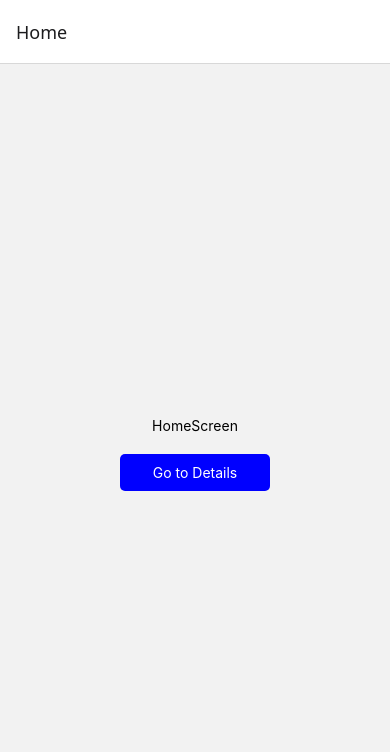
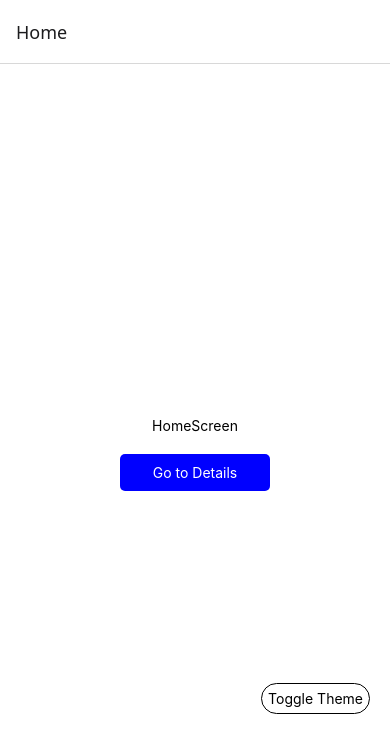
Before and after one commit to Prateek027-S/RN-CLI-Basic, a React Native app: screen /Home in a window 390 px wide. Shown: the top 752 px of the page. Built offline with nearby package versions, Linux system fonts and the light colour scheme.

Commit message:
feat: Theming via Context API

```diff
--- a/App.jsx
+++ b/App.jsx
@@ -6,29 +6,57 @@
  */
 import { DarkTheme, DefaultTheme, NavigationContainer } from '@react-navigation/native';
 import { createNativeStackNavigator } from '@react-navigation/native-stack';
-import { StatusBar, useColorScheme } from 'react-native';
+import { StatusBar, StyleSheet, Text, TouchableOpacity } from 'react-native';
 import {
   SafeAreaProvider
 } from 'react-native-safe-area-context';
 import DetailsScreen from './src/screens/details/DetailsScreen';
 import HomeScreen from './src/screens/home/HomeScreen';
+import { useState } from 'react';
+import { MyThemeContext } from './ThemeContext';
 
 const Stack = createNativeStackNavigator();
 
 function App() {
-  const isDarkMode = useColorScheme() === 'dark';
+  const [theme, setTheme] = useState("light");
+  const isDark = (theme === "dark");
+
+  const toggleTheme = () => {
+    setTheme(prevTheme => (prevTheme === "light" ? "dark" : "light"));
+  }
 
   return (
     <SafeAreaProvider>
-      <StatusBar barStyle={isDarkMode ? 'light-content' : 'dark-content'} />
-      <NavigationContainer theme={isDarkMode ? DarkTheme : DefaultTheme}>
-        <Stack.Navigator>
-          <Stack.Screen name="Home" component={HomeScreen} />
-          <Stack.Screen name="Details" component={DetailsScreen} />
-        </Stack.Navigator>
-      </NavigationContainer>
+      <MyThemeContext.Provider value={{theme, toggleTheme}}>
+        <StatusBar barStyle={isDark ? 'light-content' : 'dark-content'} />
+        <NavigationContainer theme={isDark ? DarkTheme : DefaultTheme}>
+          <Stack.Navigator>
+            <Stack.Screen name="Home" component={HomeScreen} />
+            <Stack.Screen name="Details" component={DetailsScreen} />
+          </Stack.Navigator>
+        </NavigationContainer>
+        <TouchableOpacity
+          onPress={toggleTheme}
+          style={styles.toggleButton(isDark)}>
+          <Text style={{color: isDark ? "white" : "black"}}>Toggle Theme</Text>
+        </TouchableOpacity>
+      </MyThemeContext.Provider>
     </SafeAreaProvider>
   );
 }
 
 export default App;
+
+const styles = StyleSheet.create({
+  toggleButton: (isDark) => ({
+    justifyContent: 'center',
+    alignItems: 'center',
+    padding: 6,
+    position: 'absolute',
+    bottom: 130,
+    right: 20,
+    borderWidth: 1,
+    borderRadius: 60,
+    backgroundColor: isDark ? "gray" : "white"
+  })
+})
--- /dev/null
+++ b/ThemeContext.js
@@ -0,0 +1,3 @@
+import { createContext } from "react";
+
+export const MyThemeContext = createContext();
--- a/src/screens/home/HomeScreen.jsx
+++ b/src/screens/home/HomeScreen.jsx
@@ -1,12 +1,19 @@
 import { useNavigation } from '@react-navigation/native';
+import { useContext } from 'react';
 import { View, Text, TouchableOpacity, StyleSheet } from 'react-native'
+import {MyThemeContext} from "../../../ThemeContext"
 
 const HomeScreen = () => {
   const navigation = useNavigation();
+  const {theme} = useContext(MyThemeContext);
+  const isDark = theme === "dark";
 
   return (
-    <View style={styles.container}>
-      <Text>HomeScreen</Text>
+    <View style={[
+      styles.container,
+      { backgroundColor: isDark ? '#44444E' : 'white' }
+    ]}>
+      <Text style={{color: isDark ? "white" : "black"}}>HomeScreen</Text>
       <TouchableOpacity style={styles.button} onPress={() => navigation.navigate('Details')}>
         <Text style={{color: 'white'}}>Go to Details</Text>
       </TouchableOpacity>
```
